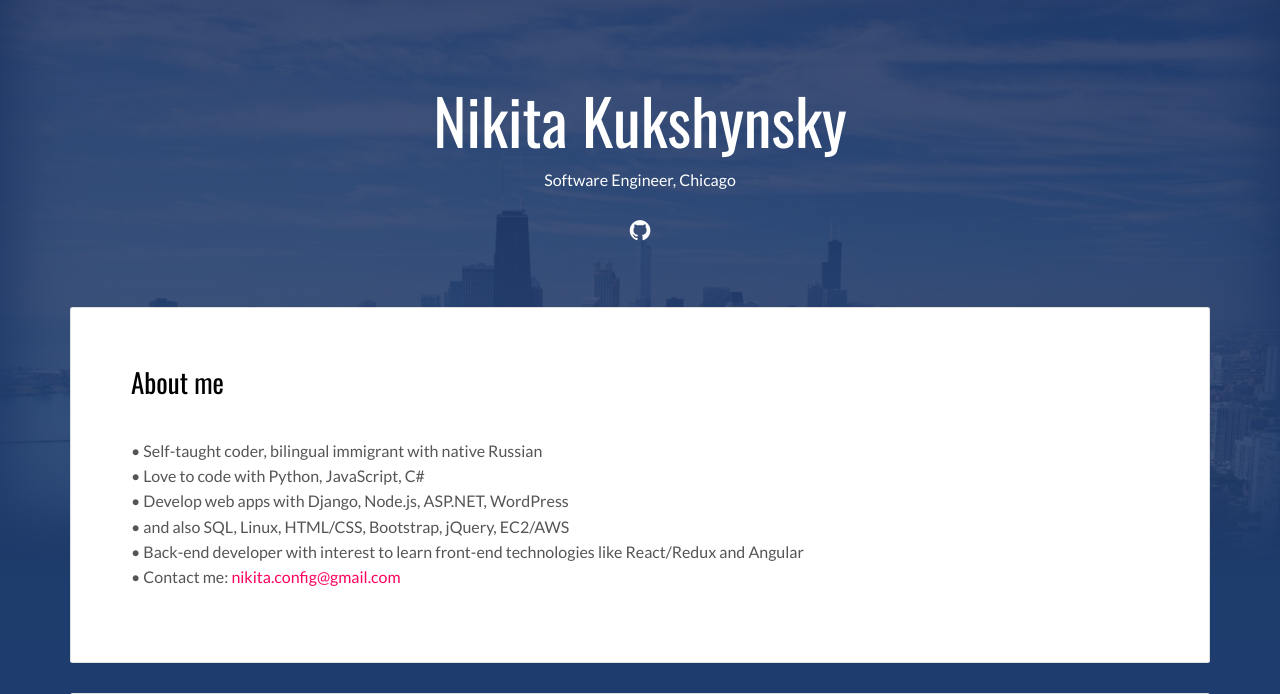
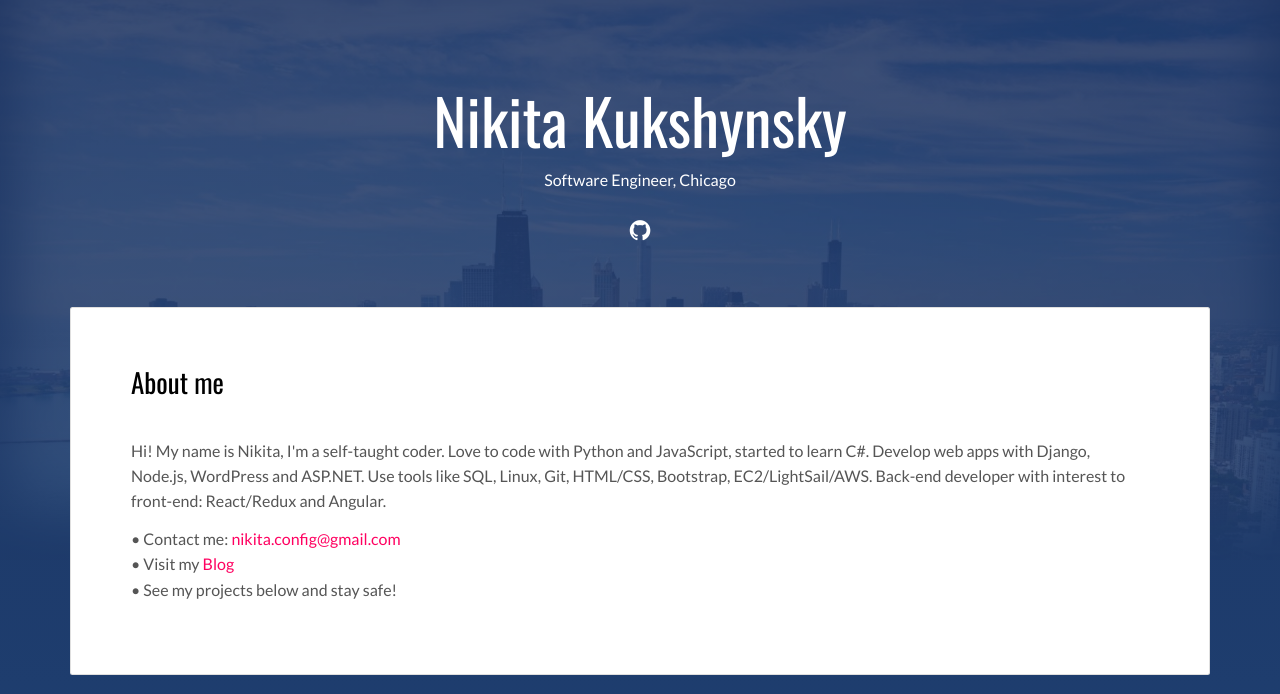
Before and after one commit to enkeipy/flask-portfo, a Flask app: page / in a window 1280 px wide. Shown: the top 694 px of the page. Run offline with Flask 2, Linux system fonts and the light colour scheme; some libraries are stand-ins or nearby versions.

Commit message:
New description

```diff
--- a/templates/index.html
+++ b/templates/index.html
@@ -70,13 +70,14 @@
               <div class="row">
                 <div class="col-md-12">
                   <p>
-• Self-taught coder, bilingual immigrant with native Russian</br>
-• Love to code with Python, JavaScript, C#</br>
-• Develop web apps with Django, Node.js, ASP.NET, WordPress</br>
-• and also SQL, Linux, HTML/CSS, Bootstrap, jQuery, EC2/AWS</br>
-• Back-end developer with interest to learn front-end technologies like React/Redux and Angular</br>
-• Contact me: <a href="mailto: nikita.config@gmail.com">nikita.config@gmail.com</a></br>
-
+Hi! My name is Nikita, I'm a self-taught coder. Love to code with Python and JavaScript, started to learn C#.
+Develop web apps with Django, Node.js, WordPress and ASP.NET. Use tools like SQL, Linux, Git, HTML/CSS, Bootstrap, EC2/LightSail/AWS.
+Back-end developer with interest to front-end: React/Redux and Angular.
+                  </p>
+                  <p>
+                    • Contact me: <a href="mailto: nikita.config@gmail.com">nikita.config@gmail.com</a></br>
+                    • Visit my <a href="https://blog.enkeipy.com/" target="_blank">Blog</a></br>
+                    • See my projects below and stay safe!
                   </p>
                 </div>
               </div>
```
